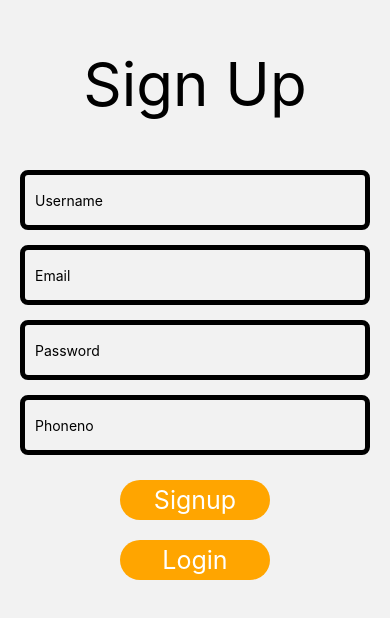
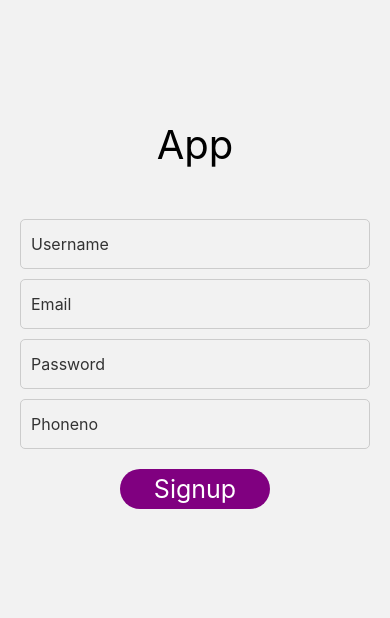
Before and after one commit to Anshul2k17saini/React_Native_base, a React Native app in the folder react_native_base/: screen /Signup in a window 390 px wide. Shown: the part 128-746 px from the top of the page. Built offline with nearby package versions, Linux system fonts and the light colour scheme.

Commit message:
Added validation ans css also a test class to testvalidation means nothing

```diff
--- a/react_native_base/App.js
+++ b/react_native_base/App.js
@@ -12,6 +12,7 @@ import UserProfile from './src/UserProfile';
 import ItenaryInput from './src/ItenaryInput';
 import Itenaryhistory from './src/Itenaryhistory';
 import SidebarMenu from './src/SidebarMenu';
+import Testingusefile from './src/Testingusefile';
 
 
 function HomeScreen() {
@@ -36,6 +37,7 @@ function App() {
         <Stack.Screen name="UserProfile" component={UserProfile}/>
         <Stack.Screen name="ItenaryInput" component={ItenaryInput}/>
         <Stack.Screen name="Itenaryhistory" component={Itenaryhistory}/>
+        <Stack.Screen name="Testingusefile" component={Testingusefile}/>
       </Stack.Navigator>
     </NavigationContainer>
   );
--- a/react_native_base/src/ItenaryInput.js
+++ b/react_native_base/src/ItenaryInput.js
@@ -16,9 +16,10 @@ export default function Itenaryinput() {
   const [toDate, setToDate] = useState(null);
   const [selectedOption, setSelectedOption] = useState('Option 1');
   const [openbutton, setOpenbutton] = useState(false);
-  const [closebutton, setClosebutton] = useState(false);
+  const [openbutton2, setopenbutton2] = useState(false);
 
-
+  console.log(fromDate)
+  console.log(toDate)
   const sendData = {
     departureCountry: departureCountry,
     departureCity: departureCity,
@@ -74,36 +75,55 @@ export default function Itenaryinput() {
         value={arrivalCity}
         onChangeText={text => setArrivalCity(text)}
       />
-      <Pressable onPress={(
-        setOpenbutton(true)
-      )}>
-        <TextInput
-        style={styles.input}
-        value={fromDate || new Date()}
-        mode="date" // Set to "date" for the From Date picker
-        placeholder="Select From Date"
-        format="YYYY-MM-DD"
-        confirmBtnText="Confirm"
-        cancelBtnText="Cancel"
-        onChange={(event, selectedDate) => {
-          const currentDate = selectedDate || fromDate;
-          setFromDate(currentDate);
-        }}/>
-        </Pressable>
-      <DateTimePicker
-        style={styles.input}
-        value={toDate || new Date()}
-        mode="date" // Set to "date" for the To Date picker
-        placeholder="Select To Date"
-        format="YYYY-MM-DD"
-        confirmBtnText="Confirm"
-        cancelBtnText="Cancel"
+<Pressable onPress={() => setOpenbutton(true)}>
+  <Text>
+    {fromDate} {/* Wrap the text inside a Text component */}
+  </Text>
+  <TextInput
+    placeholder="Select From Date"
+    editable={false}
+  />
+</Pressable>
+<Pressable onPress={() => setopenbutton2(true)}>
+  <Text>
+    {toDate} {/* Wrap the text inside a Text component */}
+  </Text>
+  <TextInput
+    placeholder="Select To Date"
+    editable={false}
+  />
+</Pressable>
+{openbutton && (
+  <DateTimePicker
+    value={new Date()}
+    mode="date"
+    onChange={(event, selectedDate) => {
+      setOpenbutton(false);
+      if (event.type === 'set') {
+        setFromDate(selectedDate.toLocaleDateString());
+        console.log('From Date set successfully');
+      } else {
+        console.log('From Date not set');
+      }
+    }}
+  />
+)}
 
-        onChange={(event, selectedDate) => {
-          const currentDate = selectedDate || toDate;
-          setToDate(currentDate);
-        }}
-      />
+{openbutton2 && (
+  <DateTimePicker
+    value={new Date()}
+    mode="date"
+    onChange={(event, selectedDate) => {
+      setopenbutton2(false);
+      if (event.type === 'set') {
+        setToDate(selectedDate.toLocaleDateString());
+        console.log('To Date set successfully');
+      } else {
+        console.log('To Date not set');
+      }
+    }}
+  />
+)}
       <Picker
         style={styles.input}
         selectedValue={selectedOption}
--- a/react_native_base/src/Itenaryhistory.js
+++ b/react_native_base/src/Itenaryhistory.js
@@ -3,15 +3,22 @@ import React, { Component } from 'react'
 
 export default function Itenaryhistory () {
     const data = {
-        name: '',
-        age: '',
-        email: '',
+      username: '',
+      departureCountry: '',
+      departureCity: '',
+      arrivalCountry: '',
+      arrivalCity: '',
+      fromDate: '',
+      toDate: '',
+      selectedOption: '',
+      chatgptresponse: ''
+
       };
 
   [data, setData] = useState(null);
 
   useEffect(() => {
-    fetch('http://192.168.107.191:8081/userTravelInputsave?username=${username}') // Replace with your API endpoint
+    fetch('http://192.168.107.191:8081/userTravelInputByUsername?username=${username}') // Replace with your API endpoint
       .then(response => response.json())
       .then(jsonData => {
         setData(jsonData);
@@ -23,10 +30,16 @@ export default function Itenaryhistory () {
 
     return (
         <View style={{ flex: 1, justifyContent: 'center', alignItems: 'center' }}>
-        {Data.map((data, index) => (
+        {data.map((data, index) => (
           <View key={index} style={{ marginBottom: 20 }}>
-            <Text>Name: {data.name}</Text>
-            <Text>Age: {data.age}</Text>
+            <Text>DepartureCountry: {data.departureCountry}</Text>
+            <Text>DepartureCity: {data.departureCity}</Text>
+            <Text>ArrivalCountry: {data.arrivalCountry}</Text>
+            <Text>ArrivalCity: {data.arrivalCity}</Text>
+            <Text>From: {data.fromDate}</Text>
+            <Text>To: {data.toDate}</Text>
+            <Text>TripType: {data.selectedOption}</Text>
+            <Text>Itenairy: {data.chatgptresponse}</Text>
           </View>
         ))}
       </View>
--- a/react_native_base/src/Signup.js
+++ b/react_native_base/src/Signup.js
@@ -1,14 +1,52 @@
 import React, { useState } from 'react';
 import { View, Text, TextInput, TouchableOpacity, StyleSheet } from 'react-native';
 import Btn from './Btn';
-import { darkGreen } from './Constant';
+import { darkGreen, green } from './Constant';
 const SignUpScreen = (props) => {
   const [username, setUsername] = useState('');
   const [EmailId, setEmail] = useState('');
   const [Password, setPassword] = useState('');
   const [Phoneno, setPhoneno] = useState('');
+  const [emailError, setEmailError] = useState('');
+  const [passwordError, setPasswordError] = useState('');
+  const [phonenoError,setphonenoError]=useState('');
+
+  const validateEmail = () => {
+    const emailRegex = /^[^\s@]+@[^\s@]+\.[^\s@]+$/;
+    if (!emailRegex.test(EmailId)) {
+      setEmailError('*already present email Id,use different');
+      return false;
+    } else {
+      setEmailError('');
+      return true
+    }
+  };
+
+  const validatePassword = () => {
+    if (Password.length < 8) {
+      setPasswordError('*Password must be at least 8 characters');
+      return false;
+    } else {
+      setPasswordError('');
+      return true;
+    }
+  };
+
+  const validatePhoneno = () => {
+    if (Phoneno.length<10) {
+      setphonenoError('*Phone no must contain 10 digit');
+      return false;
+    } else {
+      setphonenoError('');
+      return true;
+    }
+  };
+
 
   const sendData = async () => {
+    if(validateEmail()&&
+    validatePassword()&&
+    validatePhoneno()){
       const dataToSend = {
         username:username,
         emailid: EmailId,
@@ -29,34 +67,42 @@ const SignUpScreen = (props) => {
       } catch (error) {
         console.error('Error posting data:', error);
       }}
+      props.navigation.navigate("Login");
+    }
+
 
   return (
     <View style={styles.container}>
-      <Text style={styles.title}>Sign Up</Text>
+      <Text style={styles.title}>App</Text>
       <TextInput
         style={styles.input}
         placeholder="Username"
         onChangeText={text => setUsername(text)}
       />
       <TextInput
-        style={styles.input}
+         style={[styles.input, emailError && styles.errorBorder]}//if condition for style
         placeholder="Email"
         onChangeText={text => setEmail(text)}
+        onBlur={validateEmail}
       />
+       <Text style={styles.error}>{emailError}</Text>
       <TextInput
-        style={styles.input}
+         style={[styles.input, passwordError && styles.errorBorder]}//if condition for style
         placeholder="Password"
         secureTextEntry
         onChangeText={text => setPassword(text)}
+        onBlur={validatePassword}
       />
+       <Text style={styles.error}>{passwordError}</Text>
       <TextInput
-        style={styles.input}
+         style={[styles.input, phonenoError && styles.errorBorder]}//if condition for style
         placeholder="Phoneno"
         secureTextEntry
         onChangeText={text => setPhoneno(text)}
+        onBlur={validatePhoneno}
       />
-     <Btn bgColor='orange' textColor='white' btnLabel="Signup" Press={sendData}/>
-     <Btn bgColor='orange' textColor='white' btnLabel="Login" Press={()=>props.navigation.navigate("Login")}/>
+       <Text style={styles.error}>{phonenoError}</Text>
+     <Btn bgColor='purple' textColor='white' btnLabel="Signup" Press={sendData}/>
     </View>
   );
 };
@@ -69,18 +115,26 @@ const styles = StyleSheet.create({
     padding: 20,
   },
   title: {
-    fontSize:60,
-    marginHorizontal:40,
+    fontSize:40,
+    marginHorizontal:30,
     marginVertical:50
   },
   input: {
     width: '100%',
-    height: 60,
-    borderColor: 'black',
-    borderWidth: 5,
-    borderRadius: 8,
-    marginBottom: 15,
-    paddingLeft: 10,
+    height: 50,
+    borderColor: '#ccc',
+    borderWidth: 1,
+    borderRadius: 5,
+    padding: 10,
+    marginBottom: 10,
+    fontSize: 16,
+    color: '#333',
+  },
+  errorBorder: {
+    borderColor: 'red', // Change the border color to red on validation error
+  },
+  error: {
+    color: 'red',
   },
 
 });
--- /dev/null
+++ b/react_native_base/src/Testingusefile.js
@@ -0,0 +1,81 @@
+import React, { useState } from 'react';
+import { View, Text, TextInput, Button, StyleSheet } from 'react-native';
+
+const Testingusefile = () => {
+  const [email, setEmail] = useState('');
+  const [password, setPassword] = useState('');
+  const [emailError, setEmailError] = useState('');
+  const [passwordError, setPasswordError] = useState('');
+
+  const validateEmail = () => {
+    const emailRegex = /^[^\s@]+@[^\s@]+\.[^\s@]+$/;
+    if (!emailRegex.test(email)) {
+      setEmailError('Please enter a valid email address');
+    } else {
+      setEmailError('');
+    }
+  };
+
+  const validatePassword = () => {
+    if (password.length < 8) {
+      setPasswordError('Password must be at least 8 characters');
+    } else {
+      setPasswordError('');
+    }
+  };
+
+  const handleSubmit = () => {
+    validateEmail();
+    validatePassword();
+
+    // Additional logic for form submission, e.g., making an API call
+  };
+
+  return (
+    <View style={styles.container}>
+      <Text>Email:</Text>
+      <TextInput
+        style={[styles.input, emailError && styles.errorBorder]}
+        value={email}
+        onChangeText={(text) => setEmail(text)}
+        onBlur={validateEmail}
+      />
+      <Text style={styles.error}>{emailError}</Text>
+
+      <Text>Password:</Text>
+      <TextInput
+        style={[styles.input, passwordError && styles.errorBorder]}
+        value={password}
+        onChangeText={(text) => setPassword(text)}
+        onBlur={validatePassword}
+        secureTextEntry
+      />
+      <Text style={styles.error}>{passwordError}</Text>
+
+      <Button title="Submit" onPress={handleSubmit} />
+    </View>
+  );
+};
+
+const styles = StyleSheet.create({
+  container: {
+    flex: 1,
+    justifyContent: 'center',
+    padding: 16,
+  },
+  input: {
+    height: 40,
+    borderColor: 'gray',
+    borderWidth: 1,
+    marginBottom: 8,
+    paddingHorizontal: 8,
+  },
+  errorBorder: {
+    borderColor: 'red', // Change the border color to red on validation error
+  },
+  error: {
+    color: 'red',
+  },
+});
+
+export default Testingusefile;
```
Lines whose indentation alone changed are shown as unchanged.
